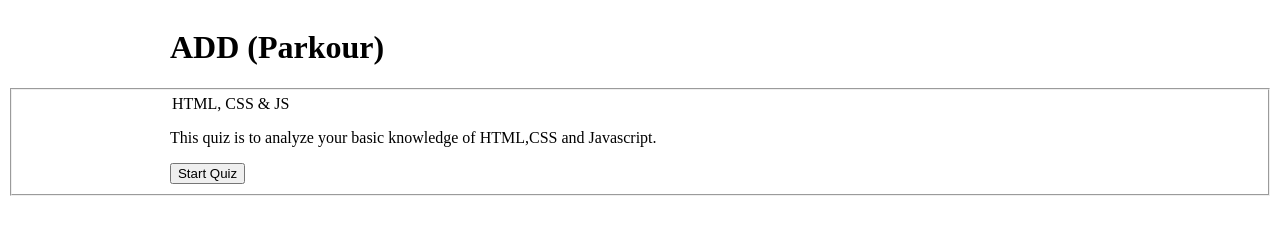
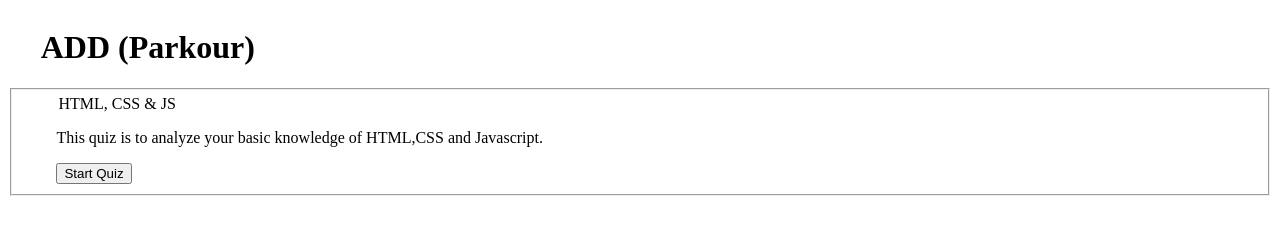
Before and after one commit to jjsilas/LearnADD, a plain HTML site: page index.html in a window 1280 px wide. Drawn offline with nearby package versions, Linux system fonts and the light colour scheme.

Commit message:
all staged just trying to get everything in sync

```diff
--- a/index.css
+++ b/index.css
@@ -3,7 +3,7 @@
 }
 
 .row {
-  max-width: 1000px;
+  max-width: 100%;
   padding-left: 20px;
   padding-right: 20px;
   margin: 0 auto;
@@ -29,7 +29,7 @@
   width: 100%;
 }
 
-@media only screen and (min-width: 640px) {
+@media only screen and (min-width: 400px) {
   .col-12 {
     width: 100%;
   }
```
